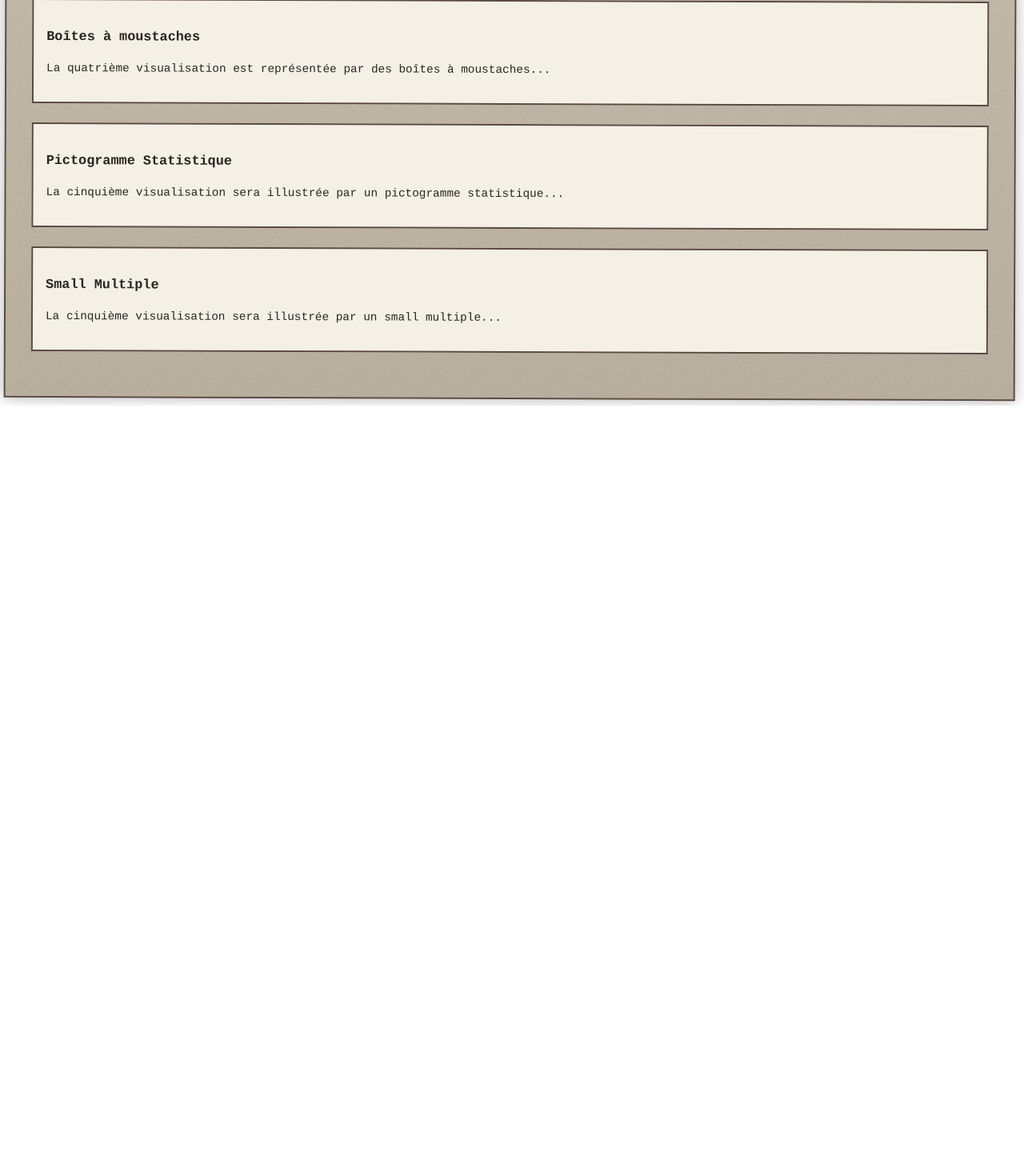
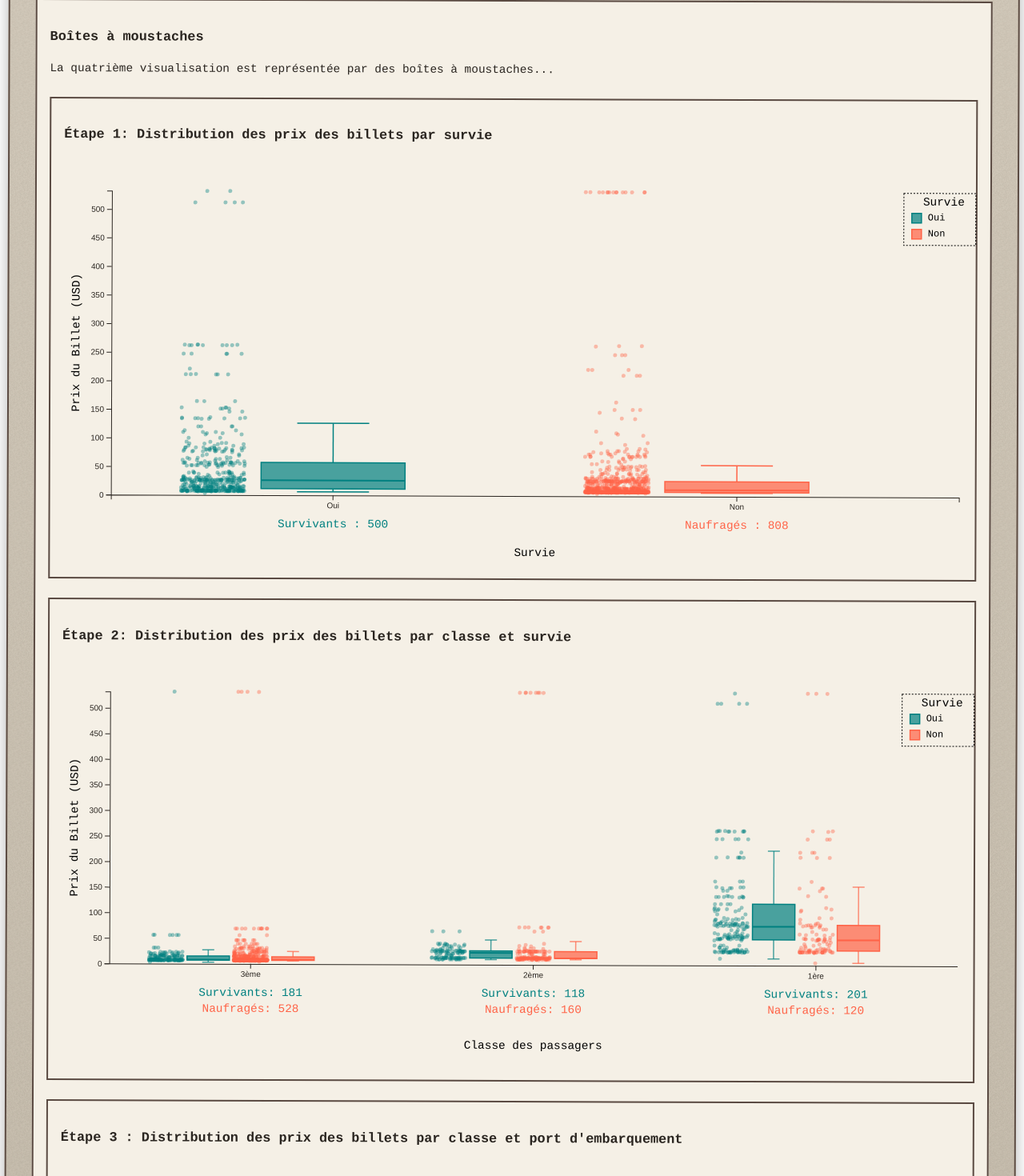
Before and after one commit to jaunewick/inf8808-projet-h25, a React (Vite) app: page / in a window 1280 px wide. Shown: the part 1440-2910 px from the top of the page at 80% size. Before the commit the page ends 1947 px from the top, so only its background shows below. Built offline with nearby package versions, Linux system fonts and the light colour scheme; a web font is replaced by a local one.

Commit message:
Enabled display StarboardPortPieChart on App

```diff
--- a/src/App.jsx
+++ b/src/App.jsx
@@ -3,19 +3,24 @@ import DBReader from './services/dbReader'
 import BoxplotSurvival from './components/boxplot/BoxplotSurvival'
 import BoxplotClassSurvival from './components/boxplot/BoxplotClassSurvival';
 import BoxplotPortClassSurvival from './components/boxplot/BoxplotPortClassSurvival';
+import { StarboardPortPieChart } from "./components/StarboardPortPieChart/StarboardPortPieChart";
 
 function App() {
-    const [data, setData] = useState(null)
+    const [titanicData, setData] = useState(null)
+    const [lifeboatsData, setLifeboatsData] = useState(null)
 
     async function fetchData() {
-        const data = await DBReader.getData();
-        setData(data);
+        const titanicData = await DBReader.getTitanicData();
+        const lifeboatsData = await DBReader.getLifeboatsData();
+
+        setData(titanicData);
+        setLifeboatsData(lifeboatsData);
     }
 
     useEffect(() => {
         fetchData()
         console.log('fetched data')
-    }, [data])
+    }, [titanicData, lifeboatsData])
 
     return (
         <div className="vintage-newspaper">
@@ -70,9 +75,9 @@ function App() {
             <div className="maritime-bulletin">
                 <h3>Boîtes à moustaches</h3>
                 <p>La quatrième visualisation est représentée par des boîtes à moustaches...</p>
-                {data && <BoxplotSurvival data={data} />}
-                {data && <BoxplotClassSurvival data={data} />}
-                {data && <BoxplotPortClassSurvival data={data} />}
+                {titanicData && <BoxplotSurvival data={titanicData} />}
+                {titanicData && <BoxplotClassSurvival data={titanicData} />}
+                {titanicData && <BoxplotPortClassSurvival data={titanicData} />}
             </div>
 
             <div className="maritime-bulletin">
@@ -83,6 +88,7 @@ function App() {
             <div className="maritime-bulletin">
                 <h3>Small Multiple</h3>
                 <p>La cinquième visualisation sera illustrée par un small multiple...</p>
+                <StarboardPortPieChart />
             </div>
         </div>
     )
```
